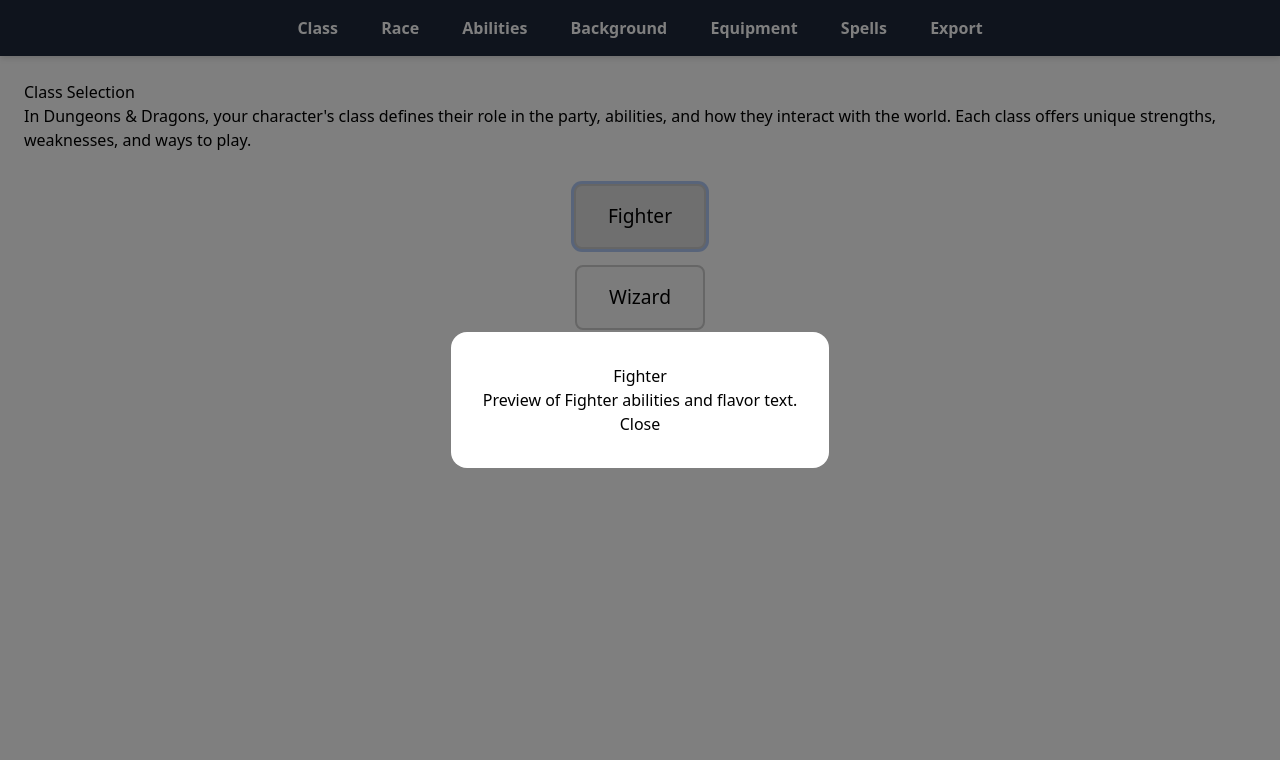
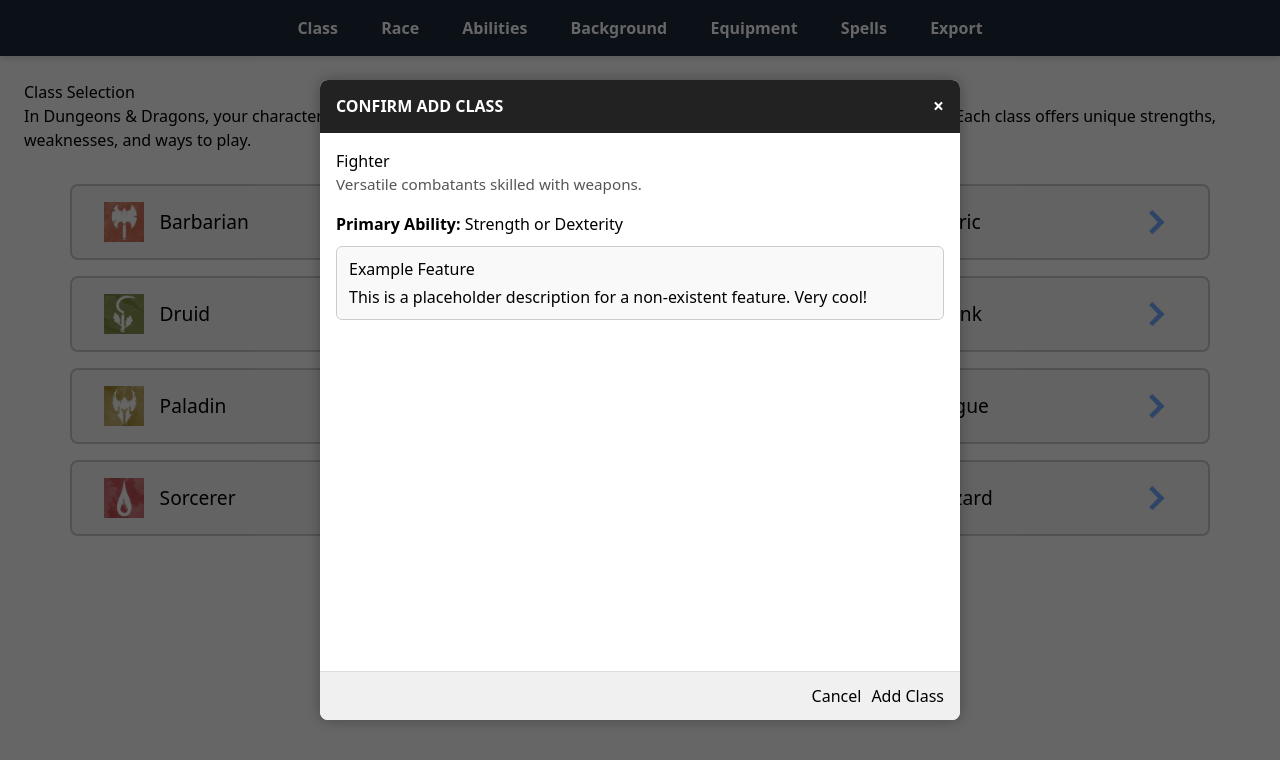
Before and after one commit to kyleyoung1121/dnd-character-build-tool, a SvelteKit app: page /class in a window 1280 px wide. Both pictures are taken after a click on the button "Fighter". Shown: the top 760 px of the page. Built offline with nearby package versions, Linux system fonts and the light colour scheme.

Commit message:
Build out first basic layout

```diff
--- a/src/routes/(creation)/class/+page.svelte
+++ b/src/routes/(creation)/class/+page.svelte
@@ -3,26 +3,87 @@
 	<p>In Dungeons & Dragons, your character's class defines their role in the party, abilities, and how they interact with the world. Each class offers unique strengths, weaknesses, and ways to play.</p>
 
 	<div class="class-cards">
-		<button class="class-card" on:click={() => selectedClass = 'Fighter'}>Fighter</button>
-		<button class="class-card" on:click={() => selectedClass = 'Wizard'}>Wizard</button>
-		<button class="class-card" on:click={() => selectedClass = 'Rogue'}>Rogue</button>
-		<!-- Add more classes as needed -->
+		{#each classes as classInfo}
+			<button class="class-card" on:click={() => selectedClass = classInfo}>
+				<div class="card-left">
+					<img src={classInfo.image} alt={`${classInfo.name} icon`} />
+					<span>{classInfo.name}</span>
+				</div>
+				<img class="card-arrow" src="/basic_icons/blue_next.png" alt="next arrow" />
+			</button>
+		{/each}
 	</div>
+
+
 
 	{#if selectedClass}
 		<div class="popup">
 			<div class="popup-content">
-				<h3>{selectedClass}</h3>
-				<p>Preview of {selectedClass} abilities and flavor text.</p>
-				<button on:click={() => selectedClass = null}>Close</button>
+				<div class="popup-header">
+					<span>CONFIRM ADD CLASS</span>
+					<button class="close-button" on:click={() => selectedClass = null}>×</button>
+				</div>
+
+				<div class="popup-body">
+					<h2>{selectedClass.name}</h2>
+					<p class="description">{selectedClass.description}</p>
+					<p><strong>Primary Ability:</strong> {selectedClass.primaryAbility}</p>
+
+					{#each selectedClass.features as feature}
+						<div class="feature-card">
+							<h4>{feature.title}</h4>
+							<p>{feature.description}</p>
+						</div>
+					{/each}
+				</div>
+
+				<div class="popup-footer">
+					<button class="cancel-button" on:click={() => selectedClass = null}>Cancel</button>
+					<button class="add-button">Add Class</button>
+				</div>
 			</div>
 		</div>
 	{/if}
+
 </div>
 
 <script lang="ts">
-	let selectedClass: string | null = null;
+	let selectedClass: ClassInfo | null = null;
+
+	type Feature = {
+		title: string;
+		description: string;
+	};
+
+	type ClassInfo = {
+		name: string;
+		image: string;
+		description: string;
+		primaryAbility: string;
+		features: Feature[];
+	};
+
+	const example_feature: Feature = {
+		title: "Example Feature",
+		description: "This is a placeholder description for a non-existent feature. Very cool!",
+	};
+
+	const classes: ClassInfo[] = [
+		{ name: 'Barbarian', image: '/class_icons/barbarian.jpg', description: "Frenzied warriors fueled by primal rage.", primaryAbility: "Strength", features: [example_feature] },
+		{ name: 'Bard', image: '/class_icons/bard.jpg', description: "Musical magic users who inspire allies.", primaryAbility: "Charisma", features: [example_feature] },
+		{ name: 'Cleric', image: '/class_icons/cleric.jpg', description: "Holy warriors wielding divine magic.", primaryAbility: "Wisdom", features: [example_feature] },
+		{ name: 'Druid', image: '/class_icons/druid.jpg', description: "Nature-focused shapeshifters and spellcasters.", primaryAbility: "Wisdom", features: [example_feature] },
+		{ name: 'Fighter', image: '/class_icons/fighter.jpg', description: "Versatile combatants skilled with weapons.", primaryAbility: "Strength or Dexterity", features: [example_feature] },
+		{ name: 'Monk', image: '/class_icons/monk.jpg', description: "Martial artists channeling inner energy.", primaryAbility: "Dexterity", features: [example_feature] },
+		{ name: 'Paladin', image: '/class_icons/paladin.jpg', description: "Holy knights bound by sacred oaths.", primaryAbility: "Strength and Charisma", features: [example_feature] },
+		{ name: 'Ranger', image: '/class_icons/ranger.jpg', description: "Wilderness scouts and magical hunters.", primaryAbility: "Dexterity and Wisdom", features: [example_feature] },
+		{ name: 'Rogue', image: '/class_icons/rogue.jpg', description: "Sneaky tricksters and agile assassins.", primaryAbility: "Dexterity", features: [example_feature] },
+		{ name: 'Sorcerer', image: '/class_icons/sorcerer.jpg', description: "Innate spellcasters powered by bloodlines.", primaryAbility: "Charisma", features: [example_feature] },
+		{ name: 'Warlock', image: '/class_icons/warlock.jpg', description: "Deal-makers granted magic by patrons.", primaryAbility: "Charisma", features: [example_feature] },
+		{ name: 'Wizard', image: '/class_icons/wizard.jpg', description: "Scholarly spellcasters mastering arcane secrets.", primaryAbility: "Intelligence", features: [example_feature] }
+	];
 </script>
+
 
 <style>
 	.main-content {
@@ -31,13 +92,18 @@
 
 	.class-cards {
 		display: flex;
-		flex-direction: column;
-		align-items: center;
+		flex-wrap: wrap;
+		justify-content: center;
 		gap: 1rem;
 		margin-top: 2rem;
 	}
 
 	.class-card {
+		width: 30%;
+		display: flex;
+		align-items: center;
+		justify-content: space-between; /* space between left and right sides */
+		gap: 1rem;
 		padding: 1rem 2rem;
 		font-size: 1.2rem;
 		cursor: pointer;
@@ -45,7 +111,30 @@
 		border-radius: 0.5rem;
 		background-color: #f8f8f8;
 		transition: background-color 0.2s ease;
+		text-align: left; /* allow text to align to left */
 	}
+
+	.card-left {
+		display: flex;
+		align-items: center;
+		gap: 1rem;
+	}
+
+	.class-card img {
+		width: 40px;
+		height: 40px;
+		object-fit: contain;
+	}
+
+	/* Optional: specific styling for the arrow if needed */
+	.card-arrow {
+		width: 24px;
+		height: 24px;
+		object-fit: contain;
+		margin-left: auto;
+	}
+
+
 
 	.class-card:hover,
 	.class-card:focus {
@@ -63,17 +152,76 @@
 		left: 0;
 		width: 100vw;
 		height: 100vh;
+		background-color: rgba(0, 0, 0, 0.6);
 		display: flex;
 		justify-content: center;
 		align-items: center;
-		background-color: rgba(0, 0, 0, 0.5);
+		z-index: 1000;
 	}
 
 	.popup-content {
-		background: white;
-		padding: 2rem;
-		border-radius: 1rem;
-		max-width: 400px;
-		text-align: center;
+		background: #fff;
+		width: 50vw;
+		height: 80vh;
+		border-radius: 8px;
+		display: flex;
+		flex-direction: column;
+		overflow: hidden;
+		box-shadow: 0 0 15px rgba(0, 0, 0, 0.3);
 	}
+
+	.popup-header {
+		background: #222;
+		color: white;
+		padding: 12px 16px;
+		display: flex;
+		justify-content: space-between;
+		align-items: center;
+		font-weight: bold;
+		position: sticky;
+		top: 0;
+		z-index: 10;
+	}
+
+	.close-button {
+		background: none;
+		border: none;
+		color: white;
+		font-size: 1.2rem;
+		cursor: pointer;
+	}
+
+	.popup-body {
+		padding: 16px;
+		overflow-y: auto;
+		flex: 1;
+	}
+
+	.description {
+		font-size: 0.95rem;
+		color: #555;
+		margin-bottom: 1rem;
+	}
+
+	.feature-card {
+		border: 1px solid #ccc;
+		border-radius: 6px;
+		padding: 10px 12px;
+		margin: 10px 0;
+		background: #f9f9f9;
+	}
+
+	.feature-card h4 {
+		margin: 0 0 4px 0;
+	}
+
+	.popup-footer {
+		padding: 12px 16px;
+		display: flex;
+		justify-content: flex-end;
+		gap: 10px;
+		border-top: 1px solid #ddd;
+		background: #f0f0f0;
+	}
+
 </style>
--- a/src/routes/welcome/+page.svelte
+++ b/src/routes/welcome/+page.svelte
@@ -1,12 +1,19 @@
 <script>
 	import { goto } from '$app/navigation';
+
 	function start() {
 		goto('/class');
 	}
 </script>
 
-<h1>Welcome to DnD Character Builder!</h1>
-<p>
-	Lorem ipsum dolor sit amet, consectetur adipiscing elit. Fusce nec justo cursus, tincidunt arcu a, malesuada elit.
-</p>
-<button on:click={start}>Start Character Creation</button>
+<div class="min-h-screen flex flex-col items-center justify-center text-center px-4 bg-gray-100">
+	<h1 class="text-3xl md:text-4xl font-bold mb-6">Welcome to the Ethics and Dragons Character Builder!</h1>
+	<p class="text-lg md:text-xl text-gray-700 mb-8 max-w-xl">
+		What kind of character do you want to play? What are they good at? (magic, nature, being sneaky, fighting) What species could they be?
+	</p>
+	<button
+		on:click={start}
+		class="px-6 py-3 bg-blue-600 text-white rounded-lg shadow-md hover:bg-blue-700 transition">
+		Start Character Creation
+	</button>
+</div>
```
Also changed, not shown: static/basic_icons/blue_next.png (added), static/class_icons/paladin.jpg (renamed from static/class_icons/palidin.jpg).
